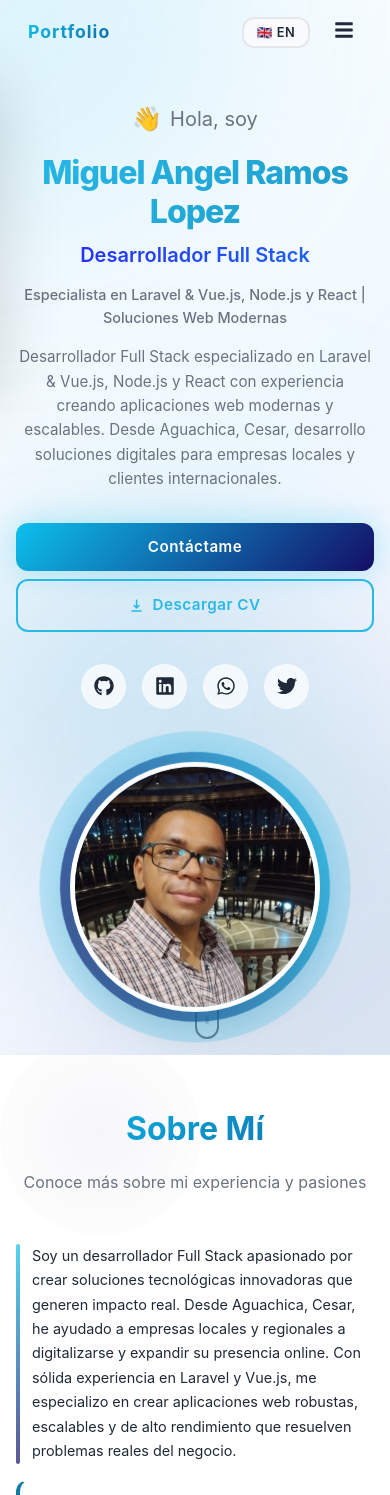
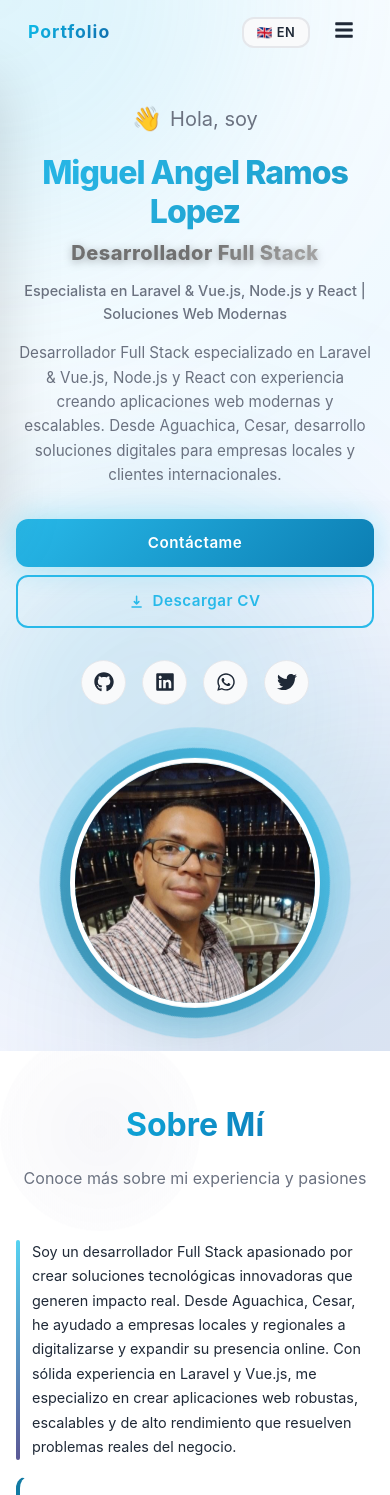
Before and after one commit to miguel9214/miguelramos-portafolio, a React (Vite) app: page / in a window 390 px wide. Shown: the top 1495 px of the page. Built offline with nearby package versions, Linux system fonts and the light colour scheme.

Commit message:
correcion de hero y navbar

```diff
--- a/src/components/Hero/Hero.css
+++ b/src/components/Hero/Hero.css
@@ -97,6 +97,14 @@
   transform-origin: bottom center;
 }
 
+@keyframes wave {
+  0%, 100% { transform: rotate(0deg); }
+  10%, 30% { transform: rotate(14deg); }
+  20% { transform: rotate(-8deg); }
+  40% { transform: rotate(14deg); }
+  50% { transform: rotate(0deg); }
+}
+
 /* Nombre con gradiente animado */
 .hero-name {
   font-size: 3.5rem;
@@ -112,17 +120,51 @@
   letter-spacing: -1px;
 }
 
-/* Título con efecto fluido */
+@keyframes rotateGradient {
+  0%, 100% {
+    background-position: 0% 50%;
+  }
+  50% {
+    background-position: 100% 50%;
+  }
+}
+
+/* ===== TÍTULO PLATEADO CROMADO ===== */
 .hero-title {
   font-size: 2rem;
-  font-weight: 600;
-  background: var(--gradient-secondary);
+  font-weight: 800;
+  margin-bottom: 0.75rem;
+  line-height: 1.4;
+  letter-spacing: 0.5px;
+
+  /* Plateado con más tonos */
+  background: linear-gradient(
+    135deg,
+    #707070 0%,
+    #707070 25%,
+    #c0c0c0 50%,
+    #ffffff 75%,
+    #707070 100%
+  );
   background-size: 200% 200%;
   -webkit-background-clip: text;
   -webkit-text-fill-color: transparent;
   background-clip: text;
-  margin-bottom: 0.75rem;
-  animation: slideInLeft 0.8s ease-out 0.2s both, rotateGradient 8s ease infinite;
+
+  /* Sombra pequeña */
+  filter: drop-shadow(0 2px 4px rgba(0, 0, 0, 0.3));
+
+  /* Animaciones */
+  animation: slideInLeft 0.8s ease-out 0.2s both, gentleShine 8s ease-in-out infinite;
+}
+
+@keyframes gentleShine {
+  0%, 100% {
+    background-position: 0% 50%;
+  }
+  50% {
+    background-position: 100% 50%;
+  }
 }
 
 /* Subtítulo */
@@ -154,12 +196,12 @@
 }
 
 .hero-buttons .btn {
-  transition: all var(--transition-base);
+  transition: all 0.3s ease;
   position: relative;
 }
 
 .hero-buttons .btn-primary {
-  background: var(--gradient-primary);
+  background: linear-gradient(135deg, var(--primary-color), var(--secondary-color));
 }
 
 .hero-buttons .btn-outline {
@@ -182,12 +224,12 @@
   align-items: center;
   justify-content: center;
   border-radius: 50%;
-  background: var(--glass-bg);
-  backdrop-filter: var(--glass-backdrop);
-  border: 1px solid var(--glass-border);
+  background: var(--background-alt);
+  backdrop-filter: blur(10px);
+  border: 1px solid var(--border-color);
   font-size: 1.5rem;
   color: var(--text-primary);
-  transition: all var(--transition-base);
+  transition: all 0.3s ease;
   cursor: pointer;
   position: relative;
   overflow: hidden;
@@ -201,7 +243,7 @@
   left: 50%;
   width: 0;
   height: 0;
-  background: var(--gradient-primary);
+  background: linear-gradient(135deg, var(--primary-color), var(--accent-color));
   border-radius: 50%;
   transform: translate(-50%, -50%);
   transition: width 0.6s ease, height 0.6s ease;
@@ -216,7 +258,7 @@
 .social-link:hover {
   color: white;
   transform: translateY(-8px);
-  box-shadow: var(--glow-lg);
+  box-shadow: 0 20px 40px rgba(12, 192, 236, 0.4);
   border-color: var(--primary-color);
 }
 
@@ -239,6 +281,15 @@
   animation: float 3s ease-in-out infinite;
 }
 
+@keyframes float {
+  0%, 100% {
+    transform: translateY(0);
+  }
+  50% {
+    transform: translateY(-20px);
+  }
+}
+
 .profile-image {
   width: 100%;
   height: 100%;
@@ -248,7 +299,7 @@
   z-index: 1;
   border: 5px solid var(--background);
   box-shadow: 0 20px 40px rgba(0, 0, 0, 0.1);
-  transition: all var(--transition-base);
+  transition: all 0.3s ease;
   filter: brightness(1);
 }
 
@@ -265,10 +316,19 @@
   right: -10px;
   bottom: -10px;
   border-radius: 50%;
-  background: var(--gradient-primary);
+  background: linear-gradient(135deg, var(--primary-color), var(--accent-color));
   z-index: 0;
   animation: rotate360 20s linear infinite;
   opacity: 0.7;
+}
+
+@keyframes rotate360 {
+  from {
+    transform: rotate(0deg);
+  }
+  to {
+    transform: rotate(360deg);
+  }
 }
 
 /* Efecto glow en la imagen */
@@ -284,6 +344,15 @@
   opacity: 0;
   animation: softPulse 3s ease-in-out infinite;
   z-index: -1;
+}
+
+@keyframes softPulse {
+  0%, 100% {
+    opacity: 0;
+  }
+  50% {
+    opacity: 0.3;
+  }
 }
 
 .image-wrapper:hover::after {
@@ -306,7 +375,7 @@
   border: 2px solid var(--text-secondary);
   border-radius: 12px;
   position: relative;
-  transition: all var(--transition-base);
+  transition: all 0.3s ease;
 }
 
 .mouse:hover {
@@ -326,8 +395,54 @@
   animation: scroll 1.5s ease-in-out infinite;
 }
 
+@keyframes scroll {
+  0% { opacity: 1; transform: translateX(-50%) translateY(0); }
+  100% { opacity: 0; transform: translateX(-50%) translateY(12px); }
+}
+
 .mouse:hover .wheel {
   background: var(--primary-color);
+}
+
+/* ===== ANIMACIONES ADICIONALES ===== */
+
+@keyframes slideInLeft {
+  from {
+    opacity: 0;
+    transform: translateX(-40px);
+    filter: blur(10px);
+  }
+  to {
+    opacity: 1;
+    transform: translateX(0);
+    filter: blur(0);
+  }
+}
+
+@keyframes slideInRight {
+  from {
+    opacity: 0;
+    transform: translateX(40px);
+    filter: blur(10px);
+  }
+  to {
+    opacity: 1;
+    transform: translateX(0);
+    filter: blur(0);
+  }
+}
+
+@keyframes slideInUp {
+  from {
+    opacity: 0;
+    transform: translateY(40px);
+    filter: blur(10px);
+  }
+  to {
+    opacity: 1;
+    transform: translateY(0);
+    filter: blur(0);
+  }
 }
 
 /* ===== RESPONSIVE - TABLET ===== */
@@ -409,6 +524,7 @@
 
   .scroll-indicator {
     bottom: 1rem;
+    display: none;
   }
 
   .orb-1,
@@ -467,57 +583,12 @@
     height: 250px;
   }
 
-  .greeting {
-    font-size: 1rem;
-  }
-
   .wave {
     font-size: 1.5rem;
   }
 }
 
-/* ===== ANIMACIONES ADICIONALES ===== */
-
-@keyframes slideInLeft {
-  from {
-    opacity: 0;
-    transform: translateX(-40px);
-    filter: blur(10px);
-  }
-  to {
-    opacity: 1;
-    transform: translateX(0);
-    filter: blur(0);
-  }
-}
-
-@keyframes slideInRight {
-  from {
-    opacity: 0;
-    transform: translateX(40px);
-    filter: blur(10px);
-  }
-  to {
-    opacity: 1;
-    transform: translateX(0);
-    filter: blur(0);
-  }
-}
-
-@keyframes slideInUp {
-  from {
-    opacity: 0;
-    transform: translateY(40px);
-    filter: blur(10px);
-  }
-  to {
-    opacity: 1;
-    transform: translateY(0);
-    filter: blur(0);
-  }
-}
-
-/* Accesibilidad */
+/* ===== ACCESIBILIDAD ===== */
 .hero-name:focus-visible,
 .social-link:focus-visible,
 .hero-buttons .btn:focus-visible {
--- a/src/components/Navbar/Navbar.css
+++ b/src/components/Navbar/Navbar.css
@@ -69,6 +69,22 @@
   transition: all var(--transition-base);
   position: relative;
   padding: 0.5rem 0;
+  display: flex;
+  align-items: center;
+  gap: 0.5rem;
+}
+
+/* ===== ICONOS ===== */
+.navbar-icon {
+  font-size: 1.1rem;
+  transition: all var(--transition-base);
+  display: flex;
+  align-items: center;
+  justify-content: center;
+}
+
+.navbar-text {
+  transition: all var(--transition-base);
 }
 
 /* Efecto underline mejorado */
@@ -82,7 +98,7 @@
   background: var(--gradient-primary);
   transition: width var(--transition-base);
   border-radius: 2px;
-  box-shadow: 0 0 10px rgba(12, 192, 236, 0.3);
+  box-shadow: 0 0 10px rgba(31, 111, 235, 0.3);
 }
 
 .navbar-link:hover::after {
@@ -92,6 +108,12 @@
 .navbar-link:hover {
   color: var(--primary-color);
   transform: translateY(-2px);
+}
+
+.navbar-link:hover .navbar-icon {
+  transform: translateY(-3px) scale(1.15);
+  color: var(--accent-color);
+  animation: bounce 0.6s ease;
 }
 
 /* ===== ACCIONES (Buttons) ===== */
@@ -210,6 +232,8 @@
     padding: 0.75rem 1rem;
     border-radius: 0.5rem;
     transition: all var(--transition-base);
+    flex-direction: row;
+    gap: 0.75rem;
   }
 
   .navbar-link::after {
@@ -219,6 +243,10 @@
   .navbar-link:hover {
     background: var(--background-alt);
     transform: translateX(10px);
+  }
+
+  .navbar-link:hover .navbar-icon {
+    transform: scale(1.2);
   }
 
   .navbar-actions {
@@ -253,6 +281,10 @@
 
   .navbar-link {
     font-size: 0.95rem;
+  }
+
+  .navbar-icon {
+    font-size: 1rem;
   }
 
   .navbar-logo {
@@ -290,15 +322,25 @@
 /* Efecto de pulso en hover del logo */
 @keyframes logoPulse {
   0%, 100% {
-    box-shadow: 0 0 0 0 rgba(12, 192, 236, 0.4);
+    box-shadow: 0 0 0 0 rgba(31, 111, 235, 0.4);
   }
   50% {
-    box-shadow: 0 0 0 10px rgba(12, 192, 236, 0);
+    box-shadow: 0 0 0 10px rgba(31, 111, 235, 0);
   }
 }
 
 .navbar-logo:hover {
   animation: logoPulse 1.5s ease-out;
+}
+
+/* Animación bounce para iconos */
+@keyframes bounce {
+  0%, 100% {
+    transform: scale(1.15) translateY(0);
+  }
+  50% {
+    transform: scale(1.15) translateY(-4px);
+  }
 }
 
 /* Smooth scroll en links del menú */
@@ -320,7 +362,8 @@
   .navbar-menu,
   .navbar-link,
   .language-toggle,
-  .navbar-logo {
+  .navbar-logo,
+  .navbar-icon {
     animation: none;
     transition: none;
   }
--- a/src/components/Navbar/Navbar.jsx
+++ b/src/components/Navbar/Navbar.jsx
@@ -1,5 +1,14 @@
 import { useState, useEffect } from 'react';
-import { FaBars, FaTimes } from 'react-icons/fa';
+import {
+  FaBars,
+  FaTimes,
+  FaHome,
+  FaUser,
+  FaCode,
+  FaBriefcase,
+  FaProjectDiagram,
+  FaEnvelope
+} from 'react-icons/fa';
 import { useLanguage } from '../../context/LanguageContext';
 import './Navbar.css';
 
@@ -18,12 +27,12 @@ const Navbar = () => {
   }, []);
 
   const menuItems = [
-    { name: t.nav.home, href: '#hero' },
-    { name: t.nav.about, href: '#about' },
-    { name: t.nav.skills, href: '#skills' },
-    { name: t.nav.experience, href: '#experience' },
-    { name: t.nav.projects, href: '#projects' },
-    { name: t.nav.contact, href: '#contact' }
+    { name: t.nav.home, href: '#hero', icon: <FaHome /> },
+    { name: t.nav.about, href: '#about', icon: <FaUser /> },
+    { name: t.nav.skills, href: '#skills', icon: <FaCode /> },
+    { name: t.nav.experience, href: '#experience', icon: <FaBriefcase /> },
+    { name: t.nav.projects, href: '#projects', icon: <FaProjectDiagram /> },
+    { name: t.nav.contact, href: '#contact', icon: <FaEnvelope /> }
   ];
 
   const handleMenuClick = () => {
@@ -45,7 +54,8 @@ const Navbar = () => {
                 className="navbar-link"
                 onClick={handleMenuClick}
               >
-                {item.name}
+                <span className="navbar-icon">{item.icon}</span>
+                <span className="navbar-text">{item.name}</span>
               </a>
             </li>
           ))}
```
